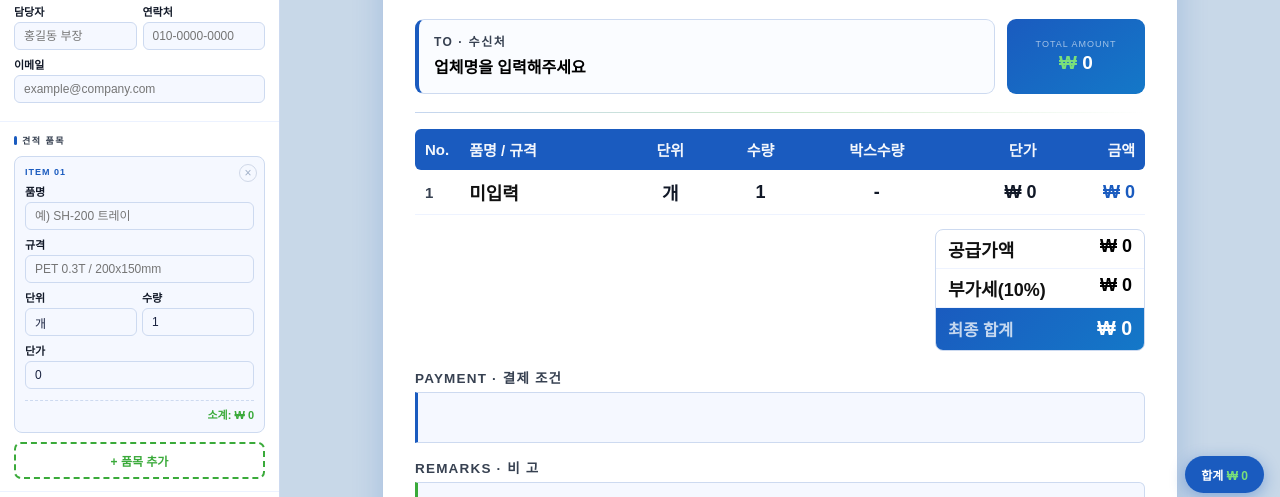
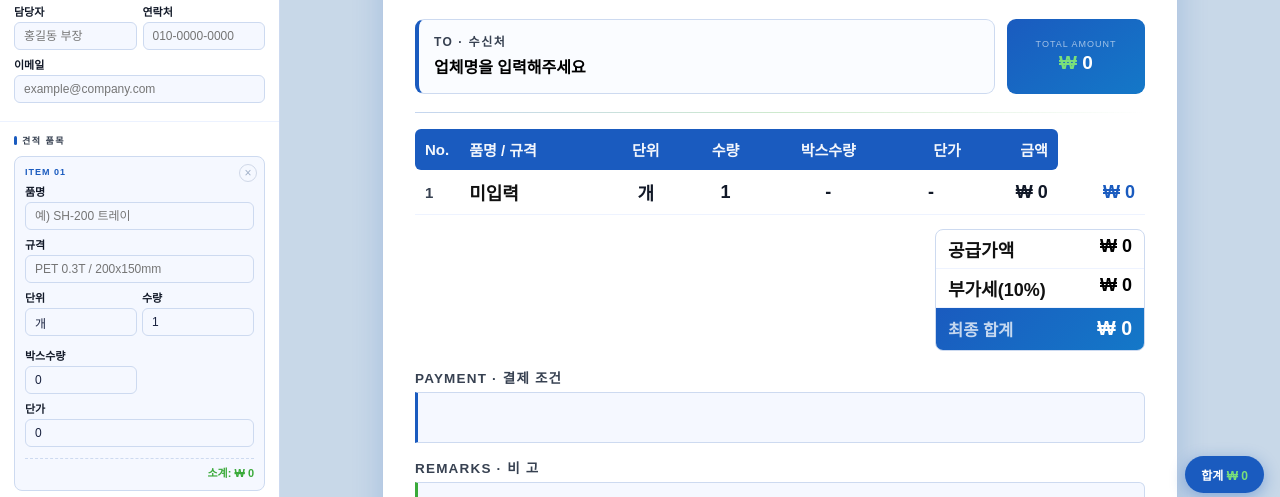
Before and after one commit to kangjh3232-png/Quotation, a plain HTML site: page index.html in a window 1280 px wide. Shown: the part 291-788 px from the top of the page. Drawn offline with nearby package versions, Linux system fonts and the light colour scheme.

Commit message:
Add files via upload

```diff
--- a/index.html
+++ b/index.html
@@ -429,6 +429,7 @@ function drawItems(){
     h+='<div class="ig2">';
     h+='<div><label class="lb">\ub2e8\uc704</label><input class="inp" type="text" value="'+e(it.unit)+'" oninput="upd('+id+String.fromCharCode(44)+"'unit'"+String.fromCharCode(44)+'this.value)"></div>';
     h+='<div><label class="lb">\uc218\ub7c9</label><input class="inp" type="number" value="'+it.qty+'" min="0" onwheel="event.preventDefault()" oninput="upd('+id+String.fromCharCode(44)+"'qty'"+String.fromCharCode(44)+'this.value)"></div>';
+    h+='<div><label class="lb">\ubc15\uc2a4\uc218\ub7c9</label><input class="inp" type="number" value="'+(it.boxQty||0)+'" min="0" onwheel="event.preventDefault()" oninput="upd('+id+String.fromCharCode(44)+"'boxQty'"+String.fromCharCode(44)+'this.value)"></div>';
     h+='</div>';
     h+='<label class="lb">\ub2e8\uac00</label>';
     h+='<input class="inp" type="number" value="'+it.price+'" min="0" step="any" onwheel="event.preventDefault()" oninput="upd('+id+String.fromCharCode(44)+"'price'"+String.fromCharCode(44)+'this.value)">';
@@ -468,7 +469,7 @@ function render(){
       var it=items[i];
       h+='<tr><td class="tno">'+(i+1)+'</td>';
       h+='<td><div class="tnm">'+(it.name||'\ubbf8\uc785\ub825')+'</div>'+(it.spec?'<div class="tsp">'+it.spec+'</div>':'')+'</td>';
-      h+='<td class="tc">'+it.unit+'</td><td class="tc">'+comma(it.qty)+'</td><td class="tc">'+(it.boxQty?comma(it.boxQty):'-')+'</td>';
+      h+='<td class="tc">'+it.unit+'</td><td class="tc">'+comma(it.qty)+'</td><td class="tc">'+(it.boxQty?comma(it.boxQty):'-')+'</td><td class="tc">'+(it.boxQty?comma(it.boxQty):'-')+'</td>';
       h+='<td style="text-align:right;color:var(--t2)">'+sym+' '+comma(it.price)+'</td>';
       h+='<td>'+sym+' '+comma(it.qty*it.price)+'</td></tr>';
     }
```
